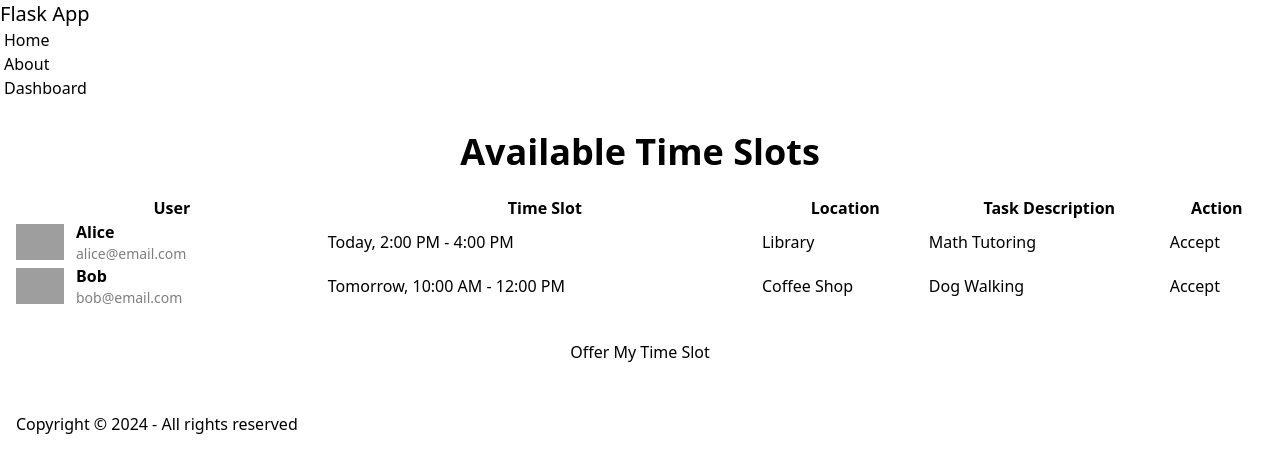
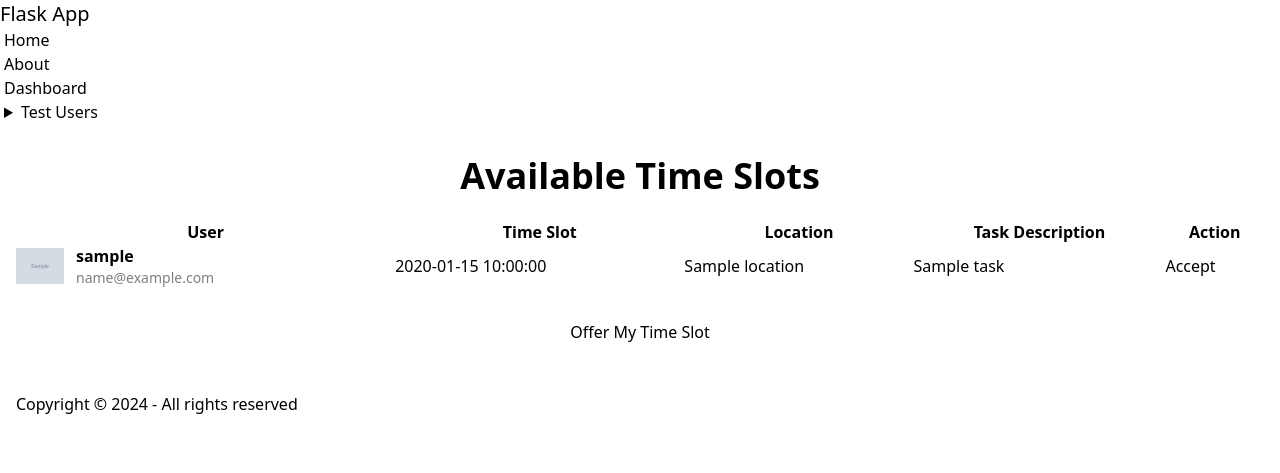
Before and after one commit to ccaecha/hackathon-5-team-5, a Flask app: template flask-app/app/templates/main/dashboard.html in a window 1280 px wide. Shown: the top 473 px of the page. Run offline with Flask 3, Linux system fonts and the light colour scheme; the template is opened without the code that fills it: most values are stand-ins (such as "Sample title", 1, 10 or a date in 2020); some libraries are stand-ins or nearby versions; grey boxes are pictures that could not be loaded.

Commit message:
dashbaord refactor, nav dropdown

```diff
--- a/flask-app/app/__init__.py
+++ b/flask-app/app/__init__.py
@@ -1,9 +1,12 @@
 from flask import Flask
 from .main import routes as main_blueprint
 
+
 def create_app():
     app = Flask(__name__)
-
+    app.secret_key = (
+        "secret_key_for_sessions"  # Set a secret key for session management
+    )
     app.register_blueprint(main_blueprint.main)
 
     return app
--- a/flask-app/app/templates/main/base.html
+++ b/flask-app/app/templates/main/base.html
@@ -25,10 +25,20 @@
             <a class="btn btn-ghost text-xl">Flask App</a>
         </div>
         <div class="flex-none">
-            <ul class="menu menu-horizontal px-1">
+            <ul class="menu menu-horizontal px-1 dropdown-end">
                 <li><a href="/">Home</a></li>
                 <li><a href="/about">About</a></li>
                 <li><a href="/dashboard">Dashboard</a></li>
+                <li tabindex="0" class="dropdown dropdown-end">
+                    <details>
+                        <summary>Test Users</summary>
+                        <ul class="p-2 bg-base-200 rounded-box w-52 right-0 absolute">
+                            <li><a href="{{ url_for('main.set_user', username='Alice') }}">Alice</a></li>
+                            <li><a href="{{ url_for('main.set_user', username='Bob') }}">Bob</a></li>
+                            <li><a href="{{ url_for('main.set_user', username='Claire') }}">Claire</a></li>
+                        </ul>
+                    </details>
+                </li>
             </ul>
         </div>
     </div>
--- a/flask-app/app/templates/main/dashboard.html
+++ b/flask-app/app/templates/main/dashboard.html
@@ -17,51 +17,6 @@
                 </tr>
             </thead>
             <tbody>
-                <!-- Example rows, replace with Jinja loop in real app -->
-                <tr>
-                    <td>
-                        <div class="flex items-center gap-3">
-                            <div class="avatar">
-                                <div class="w-12 rounded-full">
-                                    <img src="https://api.dicebear.com/7.x/miniavs/svg?seed=User1" alt="User1" />
-                                </div>
-                            </div>
-                            <div>
-                                <div class="font-bold">Alice</div>
-                                <div class="text-sm opacity-50">alice@email.com</div>
-                            </div>
-                        </div>
-                    </td>
-                    <td>Today, 2:00 PM - 4:00 PM</td>
-                    <td>Library</td>
-                    <td>Math Tutoring</td>
-                    <td>
-                        <button class="btn btn-success btn-sm">Accept</button>
-                    </td>
-                </tr>
-                <tr>
-                    <td>
-                        <div class="flex items-center gap-3">
-                            <div class="avatar">
-                                <div class="w-12 rounded-full">
-                                    <img src="https://api.dicebear.com/7.x/miniavs/svg?seed=User2" alt="User2" />
-                                </div>
-                            </div>
-                            <div>
-                                <div class="font-bold">Bob</div>
-                                <div class="text-sm opacity-50">bob@email.com</div>
-                            </div>
-                        </div>
-                    </td>
-                    <td>Tomorrow, 10:00 AM - 12:00 PM</td>
-                    <td>Coffee Shop</td>
-                    <td>Dog Walking</td>
-                    <td>
-                        <button class="btn btn-success btn-sm">Accept</button>
-                    </td>
-                </tr>
-                <!-- End example rows -->
-                {# In production, use:
                 {% for slot in slots %}
                 <tr>
                     <td>
@@ -85,7 +40,6 @@
                     </td>
                 </tr>
                 {% endfor %}
-                #}
             </tbody>
         </table>
     </div>
```
Also changed, not shown: flask-app/app/main/routes.py (+37 -2 lines).
